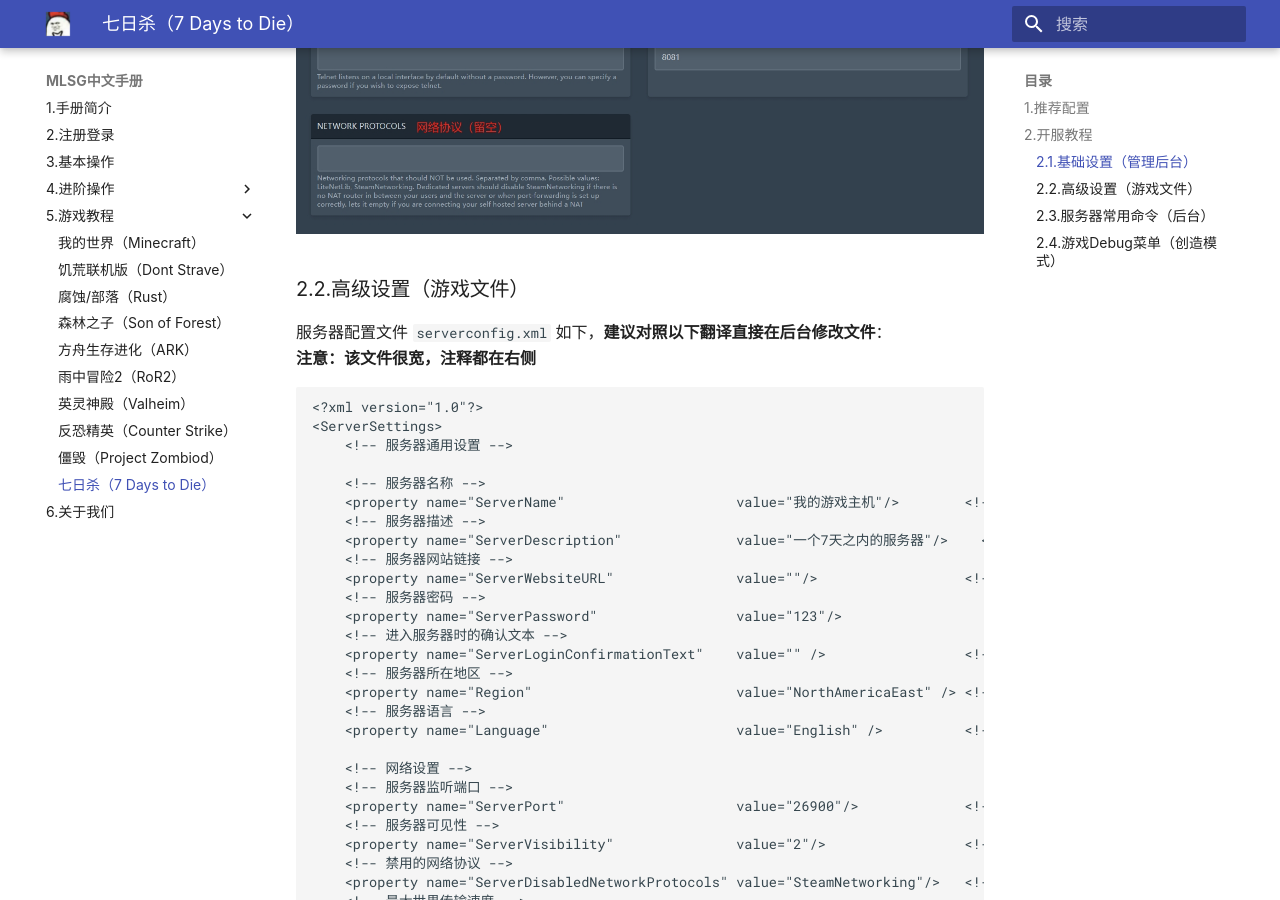
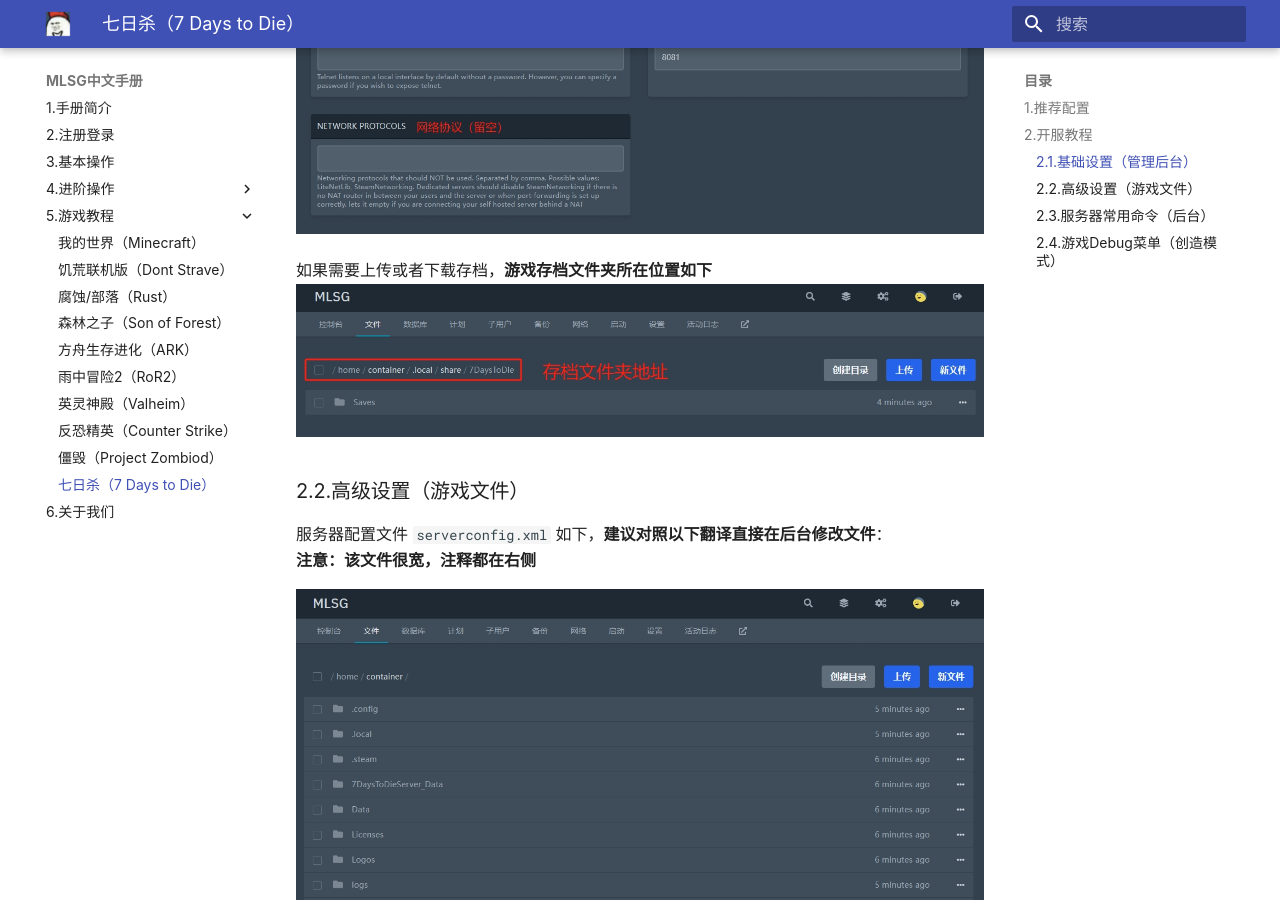
Before and after one commit to KenRen98/Manual, an MkDocs documentation site: the page built from docs/3-servergames/7dd.md, in a window 1280 px wide and 900 px high, scrolled down 892 px. Built offline with MkDocs 1.6.1 and Material for MkDocs 9.7.7, drawn with Linux system fonts in a browser that asks for light colours; some web fonts are replaced.

Commit message:
More on 7dd

````diff
--- a/docs/3-servergames/7dd.md
+++ b/docs/3-servergames/7dd.md
@@ -19,9 +19,15 @@
 ![后台设置](/assets/7dd/panel.png)
 <br>
 
+如果需要上传或者下载存档，**游戏存档文件夹所在位置如下**
+![后台设置](/assets/7dd/saves.png)
+<br>
+
 ### 2.2.高级设置（游戏文件）
 服务器配置文件 `serverconfig.xml` 如下，**建议对照以下翻译直接在后台修改文件**：
 **注意：该文件很宽，注释都在右侧**
+
+![配置文件](/assets/7dd/config_file.png)
 
 ```
 <?xml version="1.0"?>
````
Also changed, not shown: docs/assets/7dd/config_file.png (added), docs/assets/7dd/saves.png (added).
